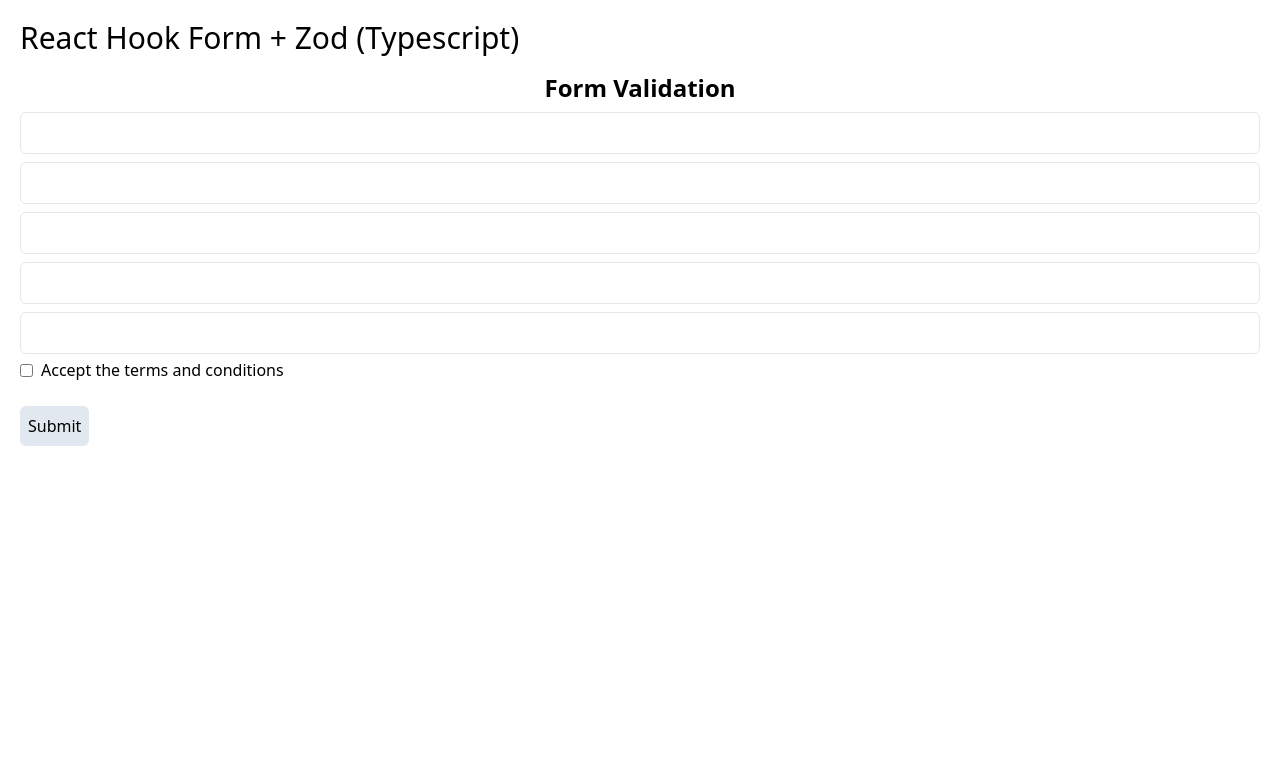
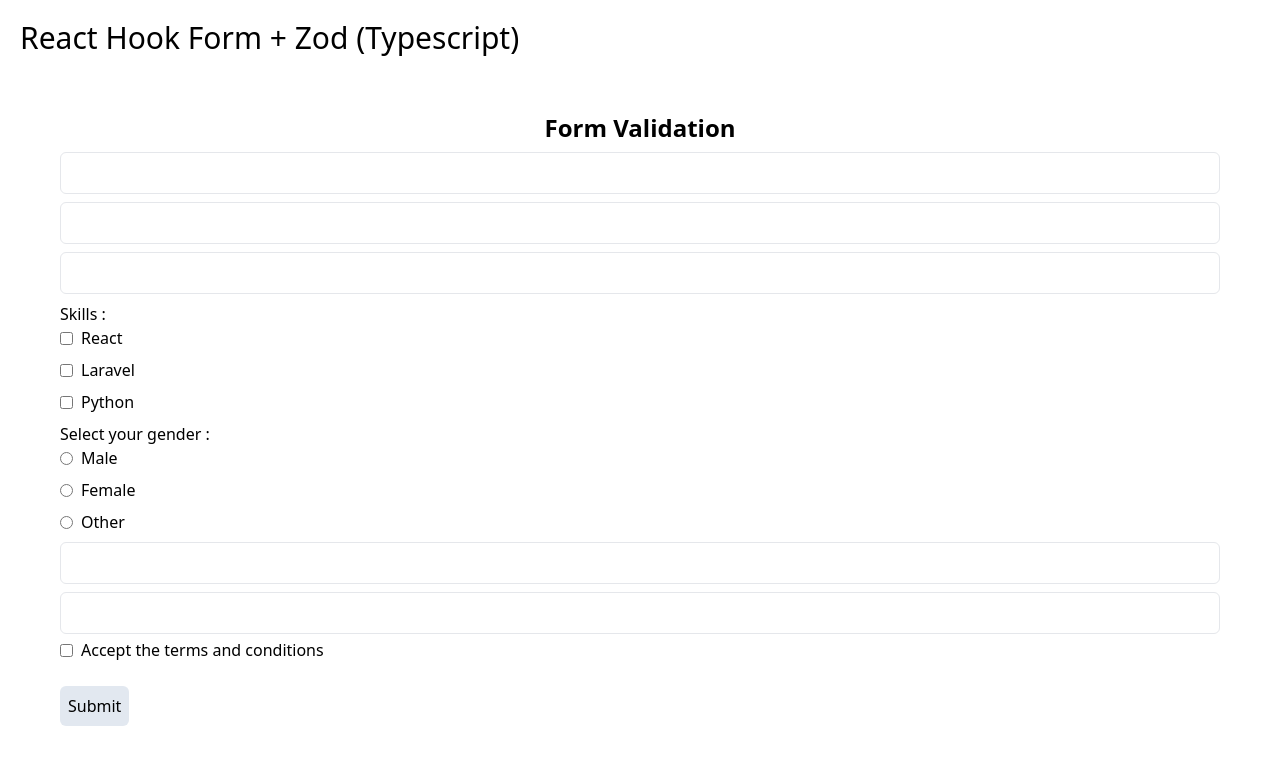
Before and after one commit to mryeminaung/typescript-learning, a React (Vite) app: page / in a window 1280 px wide. Shown: the top 764 px of the page. Built offline with nearby package versions, Linux system fonts and the light colour scheme.

Commit message:
using aliases to import components

```diff
--- a/package.json
+++ b/package.json
@@ -18,6 +18,8 @@
     "zod": "^3.23.8"
   },
   "devDependencies": {
+    "@hookform/devtools": "^4.3.1",
+    "@types/node": "^22.5.2",
     "@types/react": "^18.3.3",
     "@types/react-dom": "^18.3.0",
     "@typescript-eslint/eslint-plugin": "^7.15.0",
--- a/src/learning/forms/ValidationTwo.tsx
+++ b/src/learning/forms/ValidationTwo.tsx
@@ -1,5 +1,6 @@
 import { zodResolver } from "@hookform/resolvers/zod";
 import { useForm } from "react-hook-form";
+import { DevTool } from "@hookform/devtools";
 import { z } from "zod";
 
 const schema = z
@@ -14,13 +15,14 @@ const schema = z
             .min(5, { message: "Password must contain at least 5 characters" }),
         confirmPassword: z
             .string()
-            .min(5, { message: "Passwords don't match" }),
+            .min(5, { message: "Passwords do not match" }),
         terms: z.boolean(),
         age: z
             .number()
             .min(18, { message: "You're not allowed to register" })
             .max(65, { message: "Age must be under 65 years" }),
-        // gender: z.enum(["male", "female", "other"]),
+        gender: z.enum(["male", "female", "other"]),
+        skills: z.string().array().length(3),
         // address: z.object({
         //     street: z.string().min(5).max(50),
         //     city: z.string().min(2).max(50),
@@ -38,19 +40,24 @@ type FormSchema = z.infer<typeof schema>;
 const ValidationTwo = () => {
     const {
         register,
+        control,
         handleSubmit,
         formState: { errors },
+        watch,
     } = useForm<FormSchema>({
         resolver: zodResolver(schema),
     });
 
+    const selectedSkills = watch("skills");
+
     const onSubmit = (data: FormSchema) => {
         console.log(data);
+        console.log(selectedSkills);
     };
 
     return (
         <form
-            className="mt-4"
+            className="mt-4 dark:bg-slate-200 p-10 rounded-md"
             action=""
             method="post"
             onSubmit={handleSubmit(onSubmit)}
@@ -82,6 +89,85 @@ const ValidationTwo = () => {
             {errors.age && (
                 <span className="text-red-500">{errors.age.message}</span>
             )}
+            <p className="mt-2">Skills : </p>
+            {/* checkbox inputs */}
+            <div className="space-y-2">
+                <div className="flex items-center gap-x-2">
+                    <input
+                        className="border rounded-md p-2"
+                        {...register("skills")}
+                        type="checkbox"
+                        name="react"
+                        id="react"
+                        value="react"
+                    />
+                    <label htmlFor="react">React</label>
+                </div>
+                <div className="flex items-center gap-x-2">
+                    <input
+                        className="border rounded-md p-2"
+                        {...register("skills")}
+                        type="checkbox"
+                        name="laravel"
+                        id="laravel"
+                        value="laravel"
+                    />
+                    <label htmlFor="laravel">Laravel</label>
+                </div>
+                <div className="flex items-center gap-x-2">
+                    <input
+                        className="border rounded-md p-2"
+                        {...register("skills")}
+                        type="checkbox"
+                        name="python"
+                        id="python"
+                        value="python"
+                    />
+                    <label htmlFor="python">Python</label>
+                </div>
+            </div>
+            {/* radio inputs */}
+            <p className="mt-2">Select your gender : </p>
+            <div className="space-y-2">
+                <div className="flex items-center gap-x-2">
+                    <input
+                        className="border rounded-md p-2"
+                        {...register("gender")}
+                        type="radio"
+                        name="gender"
+                        id="male"
+                        value="male"
+                    />
+                    <label htmlFor="male">Male</label>
+                </div>
+                <div className="flex items-center gap-x-2">
+                    <input
+                        className="border rounded-md p-2"
+                        {...register("gender")}
+                        type="radio"
+                        name="gender"
+                        id="female"
+                        value="female"
+                    />
+                    <label htmlFor="female">Female</label>
+                </div>
+                <div className="flex items-center gap-x-2">
+                    <input
+                        className="border rounded-md p-2"
+                        {...register("gender")}
+                        type="radio"
+                        name="gender"
+                        id="other"
+                        value="other"
+                    />
+                    <label htmlFor="other">Other</label>
+                </div>
+                {errors.gender && (
+                    <span className="text-red-500">
+                        {errors.gender.message}
+                    </span>
+                )}
+            </div>
             <input
                 className="border block w-full mt-2 mb-1 rounded-md p-2"
                 {...register("password")}
@@ -110,7 +196,8 @@ const ValidationTwo = () => {
                 <label htmlFor="terms">Accept the terms and conditions</label>
             </div>
             <br />
-            <button className="bg-slate-200 p-2 rounded-md">Submit</button>
+            <button className="bg-slate-200 dark:bg-slate-400 p-2 rounded-md">Submit</button>
+            <DevTool control={control} /> {/* set up the dev tool */}
         </form>
     );
 };
--- a/vite.config.ts
+++ b/vite.config.ts
@@ -1,11 +1,19 @@
 import { defineConfig } from 'vite'
 import react from '@vitejs/plugin-react'
+import path from "path";
 
 // https://vitejs.dev/config/
 export default defineConfig({
+  // base: './',
   plugins: [react()],
   'server': {
     'port': 3000,
     open: true
+  },
+  resolve: {
+    alias: {
+      "@learning/*": path.resolve(__dirname, "learning"),
+      "@components/*": path.resolve(__dirname, "components"),
+    }
   }
 })
```
Also changed, not shown: src/App.tsx (+13 -13 lines), tsconfig.app.json (+8 -1 lines), 1 other file (tests, documents, lock files or other folders).
